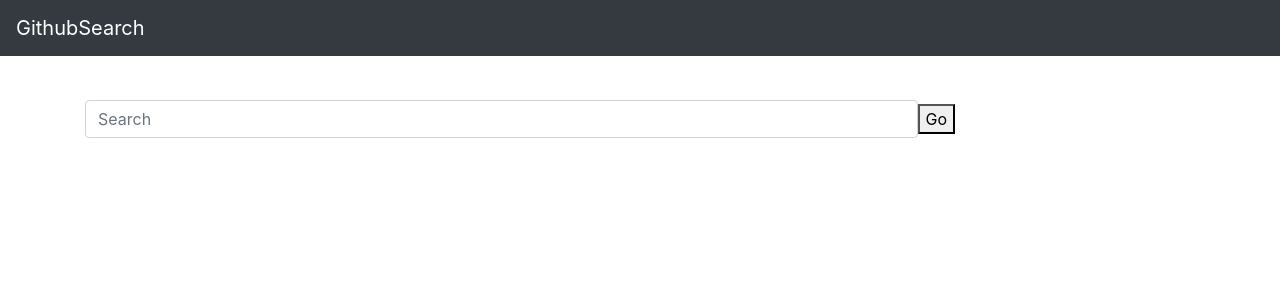
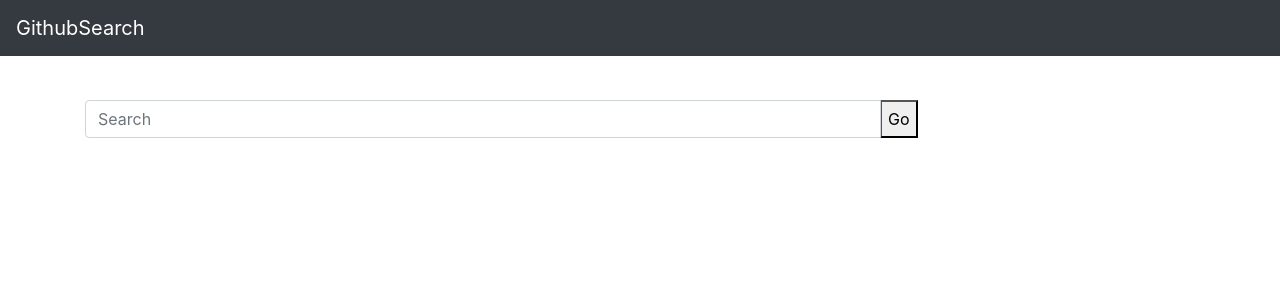
Before and after one commit to gitatam/github-search, an Angular app: page /search-page in a window 1280 px wide. Shown: the top 300 px of the page. Built offline with nearby package versions, Linux system fonts and the light colour scheme.

Commit message:
Update READMate README.md

```diff
--- a/src/app/component/user-profile/user-profile.component.html
+++ b/src/app/component/user-profile/user-profile.component.html
@@ -2,10 +2,14 @@
 
 <div class="container" style="margin-top:100px;">
   <div class="row">
-    <section class="col-12 m-0">
+    <section class="col-12">
       <form class="form-inline">
-        <input class="form-control w-75" [(ngModel)]= "userQuery" name="search" type="text" placeholder="Search">
-        <button (click) = 'gitSearch()' >Go</button>
+        <div class="input-group mb-3 w-75">
+            <input class="form-control" [(ngModel)]= "userQuery" name="search" type="text" placeholder="Search">
+            <div class="input-group-append">
+                <button (click) = 'gitSearch()' >Go</button>
+            </div>
+        </div>
       </form>
     </section>
   </div>
@@ -13,7 +17,7 @@
     <div class="row no-gutters">
       <div class="col-12 col-sm-6 col-md-8">
         <section class="m-5">
-            <div *ngFor = 'let userRepo of userRepos' class="card">
+            <div *ngFor = 'let userRepo of userRepos' class="card mb-3">
               <div class="card-body">
                 <h5 class="card-title">{{userRepo.name}}</h5>
                 <p class="card-text">{{userRepo.description}}</p>
--- a/src/environments/environment.ts
+++ b/src/environments/environment.ts
@@ -3,7 +3,7 @@
 // The list of file replacements can be found in `angular.json`.
 
 export const environment = {
-  token: '4e7507a095c4ac3d8765dff538ff29d94d7cae3e',
+  token: 'bb52fd0a8912b9255b1d189d6341c92e37a77686',
   clientSecret: 'aaeee9a0cd3663fa2ba462fb5a74d958f5d07bd9',
   production: false
 };
```
Also changed, not shown: 1 other file (tests, documents, lock files or other folders).
